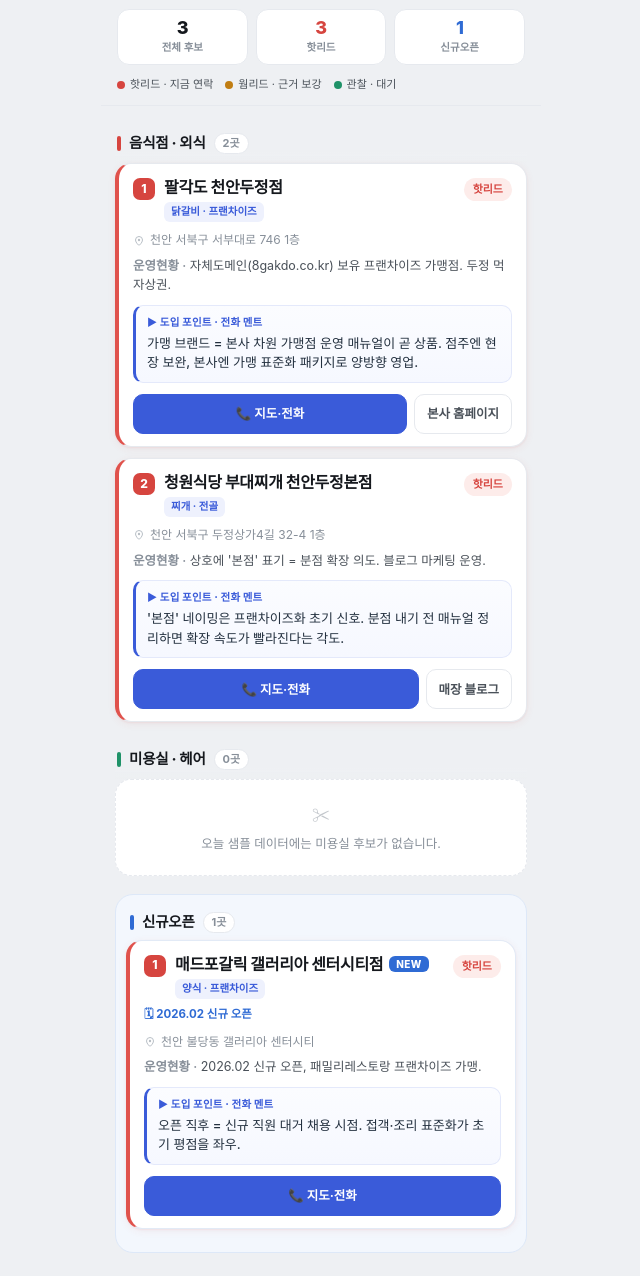
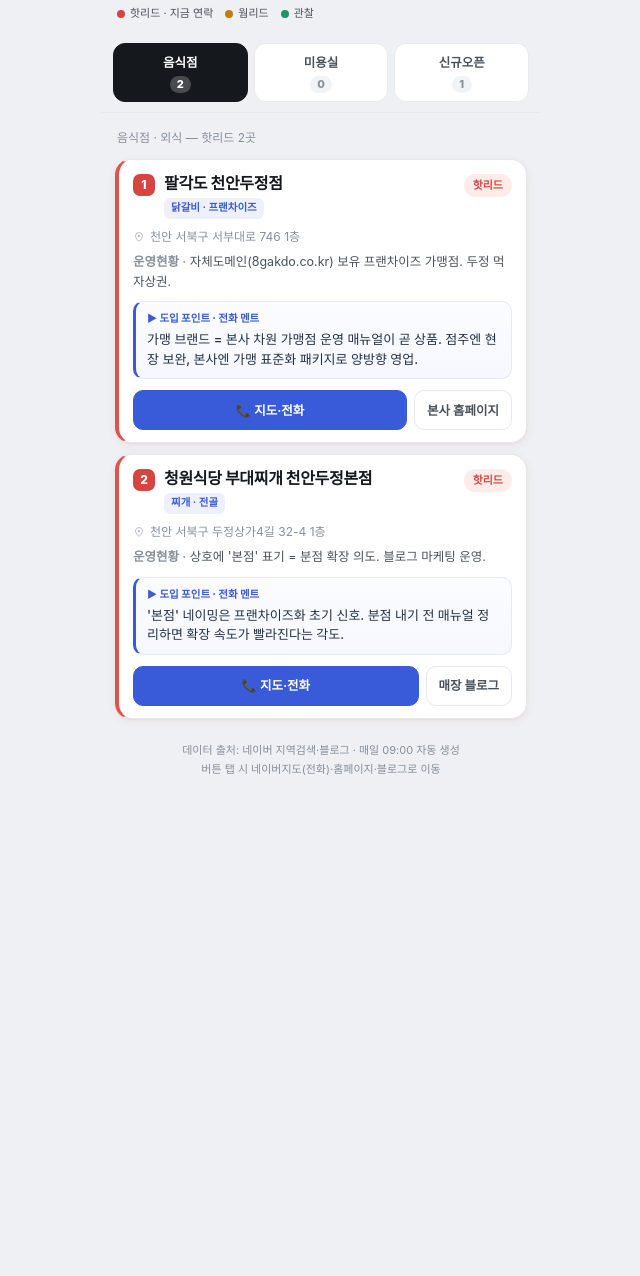
Before and after one commit to manualklassai/manualklassai.github.io, a plain HTML site: page design.html in a window 1280 px wide. Shown: the part 72-1348 px from the top of the page, without its empty margins (319-959 px from the left). After the commit the page ends 898 px from the top, so only its background shows below. Drawn offline with Linux system fonts and the light colour scheme.

Commit message:
Add files via upload

```diff
--- a/design.html
+++ b/design.html
@@ -8,12 +8,12 @@
 :root{
   color-scheme: light;
   --bg:#eef0f3; --surface:#ffffff; --ink:#15181d; --ink2:#4a5159; --muted:#878f99;
-  --line:#e6e9ee; --line2:#eef1f5;
+  --line:#e6e9ee;
   --brand:#3a5bd9; --brand-soft:#eef1fd;
   --hot:#d6453f; --hot-soft:#fdecea; --hot-strip:#e0524c;
   --warm:#c07d12; --warm-soft:#fdf3e2;
   --cool:#1f9268; --cool-soft:#e7f5ef;
-  --new:#2f6bd4; --new-soft:#eaf1fc; --new-bg:#f3f7fd;
+  --new:#2f6bd4; --new-bg:#f3f7fd;
   --radius:16px; --shadow:0 1px 2px rgba(20,30,60,.05),0 1px 3px rgba(20,30,60,.04);
 }
 *{box-sizing:border-box}
@@ -21,39 +21,50 @@ html,body{margin:0}
 body{
   background:var(--bg); color:var(--ink);
   font-family:-apple-system,BlinkMacSystemFont,"Apple SD Gothic Neo","Malgun Gothic","맑은 고딕",system-ui,sans-serif;
-  line-height:1.55; -webkit-font-smoothing:antialiased; -webkit-text-size-adjust:100%;
+  line-height:1.55;-webkit-font-smoothing:antialiased;-webkit-text-size-adjust:100%;
 }
 .wrap{max-width:440px;margin:0 auto;padding:0 0 48px}
 
-/* ===== Header ===== */
-.appbar{
-  position:sticky;top:0;z-index:20;background:rgba(238,240,243,.86);
-  backdrop-filter:saturate(1.2) blur(8px);
-  padding:16px 16px 12px;border-bottom:1px solid var(--line);
-}
+/* tab radios (no JS) */
+.tabctl{position:absolute;opacity:0;pointer-events:none}
+
+/* header */
+.appbar{padding:15px 16px 0}
 .appbar h1{font-size:20px;font-weight:800;letter-spacing:-.4px;margin:0}
 .appbar .sub{font-size:12.5px;color:var(--muted);margin-top:3px}
-.summary{display:flex;gap:8px;margin-top:12px}
-.stat{flex:1;background:var(--surface);border:1px solid var(--line);border-radius:12px;
-  padding:8px 10px;text-align:center}
-.stat .n{font-size:18px;font-weight:800;line-height:1.1;letter-spacing:-.5px}
-.stat .l{font-size:10.5px;color:var(--muted);margin-top:2px;font-weight:600}
-.stat.hot .n{color:var(--hot)} .stat.new .n{color:var(--new)}
-.legend{display:flex;gap:12px;flex-wrap:wrap;margin-top:11px;font-size:11px;color:var(--ink2)}
+.legend{display:flex;gap:12px;flex-wrap:wrap;margin-top:9px;font-size:11px;color:var(--ink2)}
 .legend span{display:inline-flex;align-items:center;gap:5px}
 .dot{width:8px;height:8px;border-radius:50%}
 .dot.hot{background:var(--hot)}.dot.warm{background:var(--warm)}.dot.cool{background:var(--cool)}
 
-/* ===== Section ===== */
-.section{margin:18px 14px 0}
-.sec-head{display:flex;align-items:center;gap:8px;position:sticky;top:118px;z-index:10;
-  padding:8px 2px;background:linear-gradient(var(--bg) 70%,rgba(238,240,243,0));}
-.sec-head .title{font-size:14.5px;font-weight:800;letter-spacing:-.2px}
-.sec-head .count{font-size:11px;font-weight:700;color:var(--muted);
-  background:var(--surface);border:1px solid var(--line);border-radius:20px;padding:1px 8px}
-.sec-bar{width:4px;height:15px;border-radius:3px;background:var(--ink)}
+/* tab bar */
+.tabs{position:sticky;top:0;z-index:30;display:flex;gap:6px;margin-top:13px;padding:8px 12px 10px;
+  background:rgba(238,240,243,.92);backdrop-filter:saturate(1.2) blur(8px);border-bottom:1px solid var(--line)}
+.tab{flex:1;display:flex;flex-direction:column;align-items:center;gap:3px;cursor:pointer;
+  background:var(--surface);border:1px solid var(--line);border-radius:12px;padding:9px 4px 8px;
+  font-size:12.5px;font-weight:700;color:var(--ink2);transition:.12s;user-select:none}
+.tab .cnt{font-size:11px;font-weight:800;color:var(--muted);
+  background:#f1f3f6;border-radius:20px;padding:0 7px;min-width:20px;text-align:center}
+.tab:active{transform:translateY(1px)}
 
-/* ===== Card ===== */
+/* active tab states */
+#t-food:checked ~ .wrap label[for="t-food"],
+#t-hair:checked ~ .wrap label[for="t-hair"],
+#t-new:checked  ~ .wrap label[for="t-new"]{
+  color:#fff;background:var(--ink);border-color:var(--ink)}
+#t-food:checked ~ .wrap label[for="t-food"] .cnt,
+#t-hair:checked ~ .wrap label[for="t-hair"] .cnt,
+#t-new:checked  ~ .wrap label[for="t-new"] .cnt{background:rgba(255,255,255,.22);color:#fff}
+#t-new:checked ~ .wrap label[for="t-new"]{background:var(--new);border-color:var(--new)}
+
+/* panels */
+.panel{display:none;padding:14px 14px 0}
+#t-food:checked ~ .wrap .panel.food{display:block}
+#t-hair:checked ~ .wrap .panel.hair{display:block}
+#t-new:checked  ~ .wrap .panel.new{display:block}
+.panel-cap{font-size:12px;color:var(--muted);margin:2px 2px 12px}
+
+/* card */
 .card{position:relative;background:var(--surface);border:1px solid var(--line);
   border-radius:var(--radius);box-shadow:var(--shadow);padding:13px 14px 12px;margin-bottom:11px;
   border-left:4px solid var(--line)}
@@ -76,65 +87,63 @@ body{
 .addr svg{flex:0 0 auto;opacity:.7}
 .status{font-size:12.5px;color:var(--ink2);margin:6px 0 0}
 .status .k{color:var(--muted);font-weight:600}
+.openinfo{font-size:11.5px;font-weight:700;color:var(--new);margin-top:7px}
+.tag-new{display:inline-flex;align-items:center;font-size:10px;font-weight:800;color:#fff;
+  background:var(--new);border-radius:6px;padding:2px 7px;margin-left:6px;letter-spacing:.3px;vertical-align:2px}
 
-/* 도입 포인트 — 카드의 시각적 초점 */
+/* 도입 포인트 */
 .point{margin-top:10px;background:linear-gradient(180deg,#fbfcff,#f6f8ff);
   border:1px solid #e4e9fb;border-left:3px solid var(--brand);border-radius:10px;padding:9px 11px}
-.point .lab{display:flex;align-items:center;gap:5px;font-size:10.5px;font-weight:800;
-  color:var(--brand);letter-spacing:.2px;margin-bottom:3px;text-transform:none}
+.point .lab{font-size:10.5px;font-weight:800;color:var(--brand);margin-bottom:3px}
 .point .txt{font-size:13px;color:#23303f;font-weight:500;line-height:1.5}
 
-/* 액션 버튼 */
+/* actions */
 .actions{display:flex;gap:7px;margin-top:11px;flex-wrap:wrap}
 .btn{flex:1 1 auto;min-height:40px;display:inline-flex;align-items:center;justify-content:center;gap:5px;
   font-size:12.5px;font-weight:700;text-decoration:none;border-radius:10px;padding:0 12px;white-space:nowrap}
-.btn.primary{background:var(--ink);color:#fff;border:1px solid var(--ink);min-width:108px}
-.btn.primary.call{background:var(--brand);border-color:var(--brand)}
+.btn.call{background:var(--brand);color:#fff;border:1px solid var(--brand);min-width:108px}
 .btn.ghost{background:#fff;color:var(--ink2);border:1px solid var(--line);flex:0 1 auto}
 .btn:active{transform:translateY(1px)}
 
-/* 신규오픈 섹션 박스 */
-.newzone{margin:18px 14px 0;background:var(--new-bg);border:1px solid #dde8f8;
-  border-radius:18px;padding:6px 10px 12px}
-.newzone .sec-head{position:static;background:none;padding:10px 4px 6px}
-.newzone .sec-bar{background:var(--new)}
-.newzone .card{border:1px solid #e2eaf6}
-.newzone .card.hot{border-left:4px solid var(--hot-strip)}
-.tag-new{display:inline-flex;align-items:center;gap:4px;font-size:10px;font-weight:800;
-  color:#fff;background:var(--new);border-radius:6px;padding:2px 7px;margin-left:6px;letter-spacing:.3px;vertical-align:2px}
-.openinfo{font-size:11.5px;font-weight:700;color:var(--new);margin-top:7px}
+/* new zone tint */
+.panel.new .card{background:linear-gradient(180deg,#fafcff,#fff)}
 
-/* 빈 상태 */
+/* empty */
 .empty{background:var(--surface);border:1px dashed var(--line);border-radius:var(--radius);
-  padding:22px 14px;text-align:center;color:var(--muted);font-size:12.5px}
-.empty .ic{font-size:18px;opacity:.5;margin-bottom:4px}
+  padding:26px 14px;text-align:center;color:var(--muted);font-size:12.5px}
+.empty .ic{font-size:20px;opacity:.5;margin-bottom:6px}
 
-footer{margin:26px 16px 0;text-align:center;color:var(--muted);font-size:11px;line-height:1.7}
+footer{margin:22px 16px 0;text-align:center;color:var(--muted);font-size:11px;line-height:1.7}
 </style>
 </head>
 <body>
+<!-- 탭 컨트롤 (JS 없이 CSS로 전환) -->
+<input class="tabctl" type="radio" name="tab" id="t-food" checked>
+<input class="tabctl" type="radio" name="tab" id="t-hair">
+<input class="tabctl" type="radio" name="tab" id="t-new">
+
 <div class="wrap">
 
-  <!-- 상단: 제목 + 압축 요약 + 범례 (A안 축소) -->
   <header class="appbar">
     <h1>오늘의 영업 브리핑</h1>
     <div class="sub">6월 21일 (일) · 천안·아산 / 두정동 · 매뉴얼클라쓰 영업용</div>
-    <div class="summary">
-      <div class="stat"><div class="n">3</div><div class="l">전체 후보</div></div>
-      <div class="stat hot"><div class="n">3</div><div class="l">핫리드</div></div>
-      <div class="stat new"><div class="n">1</div><div class="l">신규오픈</div></div>
-    </div>
     <div class="legend">
       <span><i class="dot hot"></i>핫리드 · 지금 연락</span>
-      <span><i class="dot warm"></i>웜리드 · 근거 보강</span>
-      <span><i class="dot cool"></i>관찰 · 대기</span>
+      <span><i class="dot warm"></i>웜리드</span>
+      <span><i class="dot cool"></i>관찰</span>
     </div>
   </header>
 
+  <!-- 탭 바 -->
+  <nav class="tabs">
+    <label class="tab" for="t-food">음식점<span class="cnt">2</span></label>
+    <label class="tab" for="t-hair">미용실<span class="cnt">0</span></label>
+    <label class="tab" for="t-new">신규오픈<span class="cnt">1</span></label>
+  </nav>
+
   <!-- 음식점 -->
-  <section class="section">
-    <div class="sec-head"><span class="sec-bar" style="background:var(--hot)"></span>
-      <span class="title">음식점 · 외식</span><span class="count">2곳</span></div>
+  <section class="panel food">
+    <div class="panel-cap">음식점 · 외식 — 핫리드 2곳</div>
 
     <article class="card hot">
       <div class="c-top">
@@ -142,19 +151,10 @@ footer{margin:26px 16px 0;text-align:center;color:var(--muted);font-size:11px;li
         <div class="c-name"><div class="nm">팔각도 천안두정점</div><span class="badge">닭갈비 · 프랜차이즈</span></div>
         <span class="pill hot">핫리드</span>
       </div>
-      <div class="addr">
-        <svg width="12" height="12" viewBox="0 0 24 24" fill="none"><path d="M12 21s7-5.6 7-11a7 7 0 10-14 0c0 5.4 7 11 7 11z" stroke="#9aa3ad" stroke-width="2"/><circle cx="12" cy="10" r="2.4" fill="#9aa3ad"/></svg>
-        천안 서북구 서부대로 746 1층
-      </div>
+      <div class="addr"><svg width="12" height="12" viewBox="0 0 24 24" fill="none"><path d="M12 21s7-5.6 7-11a7 7 0 10-14 0c0 5.4 7 11 7 11z" stroke="#9aa3ad" stroke-width="2"/><circle cx="12" cy="10" r="2.4" fill="#9aa3ad"/></svg>천안 서북구 서부대로 746 1층</div>
       <div class="status"><span class="k">운영현황 ·</span> 자체도메인(8gakdo.co.kr) 보유 프랜차이즈 가맹점. 두정 먹자상권.</div>
-      <div class="point">
-        <div class="lab">▶ 도입 포인트 · 전화 멘트</div>
-        <div class="txt">가맹 브랜드 = 본사 차원 가맹점 운영 매뉴얼이 곧 상품. 점주엔 현장 보완, 본사엔 가맹 표준화 패키지로 양방향 영업.</div>
-      </div>
-      <div class="actions">
-        <a class="btn primary call" href="#">📞 지도·전화</a>
-        <a class="btn ghost" href="#">본사 홈페이지</a>
-      </div>
+      <div class="point"><div class="lab">▶ 도입 포인트 · 전화 멘트</div><div class="txt">가맹 브랜드 = 본사 차원 가맹점 운영 매뉴얼이 곧 상품. 점주엔 현장 보완, 본사엔 가맹 표준화 패키지로 양방향 영업.</div></div>
+      <div class="actions"><a class="btn call" href="#">📞 지도·전화</a><a class="btn ghost" href="#">본사 홈페이지</a></div>
     </article>
 
     <article class="card hot">
@@ -163,57 +163,37 @@ footer{margin:26px 16px 0;text-align:center;color:var(--muted);font-size:11px;li
         <div class="c-name"><div class="nm">청원식당 부대찌개 천안두정본점</div><span class="badge">찌개 · 전골</span></div>
         <span class="pill hot">핫리드</span>
       </div>
-      <div class="addr">
-        <svg width="12" height="12" viewBox="0 0 24 24" fill="none"><path d="M12 21s7-5.6 7-11a7 7 0 10-14 0c0 5.4 7 11 7 11z" stroke="#9aa3ad" stroke-width="2"/><circle cx="12" cy="10" r="2.4" fill="#9aa3ad"/></svg>
-        천안 서북구 두정상가4길 32-4 1층
-      </div>
+      <div class="addr"><svg width="12" height="12" viewBox="0 0 24 24" fill="none"><path d="M12 21s7-5.6 7-11a7 7 0 10-14 0c0 5.4 7 11 7 11z" stroke="#9aa3ad" stroke-width="2"/><circle cx="12" cy="10" r="2.4" fill="#9aa3ad"/></svg>천안 서북구 두정상가4길 32-4 1층</div>
       <div class="status"><span class="k">운영현황 ·</span> 상호에 '본점' 표기 = 분점 확장 의도. 블로그 마케팅 운영.</div>
-      <div class="point">
-        <div class="lab">▶ 도입 포인트 · 전화 멘트</div>
-        <div class="txt">'본점' 네이밍은 프랜차이즈화 초기 신호. 분점 내기 전 매뉴얼 정리하면 확장 속도가 빨라진다는 각도.</div>
-      </div>
-      <div class="actions">
-        <a class="btn primary call" href="#">📞 지도·전화</a>
-        <a class="btn ghost" href="#">매장 블로그</a>
-      </div>
+      <div class="point"><div class="lab">▶ 도입 포인트 · 전화 멘트</div><div class="txt">'본점' 네이밍은 프랜차이즈화 초기 신호. 분점 내기 전 매뉴얼 정리하면 확장 속도가 빨라진다는 각도.</div></div>
+      <div class="actions"><a class="btn call" href="#">📞 지도·전화</a><a class="btn ghost" href="#">매장 블로그</a></div>
     </article>
   </section>
 
   <!-- 미용실 (빈 상태) -->
-  <section class="section">
-    <div class="sec-head"><span class="sec-bar" style="background:var(--cool)"></span>
-      <span class="title">미용실 · 헤어</span><span class="count">0곳</span></div>
+  <section class="panel hair">
+    <div class="panel-cap">미용실 · 헤어</div>
     <div class="empty"><div class="ic">✂</div>오늘 샘플 데이터에는 미용실 후보가 없습니다.</div>
   </section>
 
-  <!-- 신규오픈 (별도 톤) -->
-  <section class="newzone">
-    <div class="sec-head"><span class="sec-bar"></span>
-      <span class="title">신규오픈</span><span class="count">1곳</span></div>
+  <!-- 신규오픈 -->
+  <section class="panel new">
+    <div class="panel-cap">신규오픈 · 천안·아산 (최근 오픈)</div>
 
     <article class="card hot">
       <div class="c-top">
         <span class="rank">1</span>
-        <div class="c-name">
-          <div class="nm">매드포갈릭 갤러리아 센터시티점<span class="tag-new">NEW</span></div>
-          <span class="badge">양식 · 프랜차이즈</span>
-        </div>
+        <div class="c-name"><div class="nm">매드포갈릭 갤러리아 센터시티점<span class="tag-new">NEW</span></div><span class="badge">양식 · 프랜차이즈</span></div>
         <span class="pill hot">핫리드</span>
       </div>
       <div class="openinfo">🗓 2026.02 신규 오픈</div>
-      <div class="addr">
-        <svg width="12" height="12" viewBox="0 0 24 24" fill="none"><path d="M12 21s7-5.6 7-11a7 7 0 10-14 0c0 5.4 7 11 7 11z" stroke="#9aa3ad" stroke-width="2"/><circle cx="12" cy="10" r="2.4" fill="#9aa3ad"/></svg>
-        천안 불당동 갤러리아 센터시티
-      </div>
+      <div class="addr"><svg width="12" height="12" viewBox="0 0 24 24" fill="none"><path d="M12 21s7-5.6 7-11a7 7 0 10-14 0c0 5.4 7 11 7 11z" stroke="#9aa3ad" stroke-width="2"/><circle cx="12" cy="10" r="2.4" fill="#9aa3ad"/></svg>천안 불당동 갤러리아 센터시티</div>
       <div class="status"><span class="k">운영현황 ·</span> 2026.02 신규 오픈, 패밀리레스토랑 프랜차이즈 가맹.</div>
-      <div class="point">
-        <div class="lab">▶ 도입 포인트 · 전화 멘트</div>
-        <div class="txt">오픈 직후 = 신규 직원 대거 채용 시점. 접객·조리 표준화가 초기 평점을 좌우.</div>
-      </div>
-      <div class="actions">
-        <a class="btn primary call" href="#">📞 지도·전화</a>
-      </div>
+      <div class="point"><div class="lab">▶ 도입 포인트 · 전화 멘트</div><div class="txt">오픈 직후 = 신규 직원 대거 채용 시점. 접객·조리 표준화가 초기 평점을 좌우.</div></div>
+      <div class="actions"><a class="btn call" href="#">📞 지도·전화</a></div>
     </article>
+
+    <div class="panel-cap" style="margin-top:6px">데이터: 네이버 블로그 '신규오픈/그랜드오픈' 최신글 + 지역검색 '신상' 키워드로 수집</div>
   </section>
 
   <footer>데이터 출처: 네이버 지역검색·블로그 · 매일 09:00 자동 생성<br>버튼 탭 시 네이버지도(전화)·홈페이지·블로그로 이동</footer>
```
